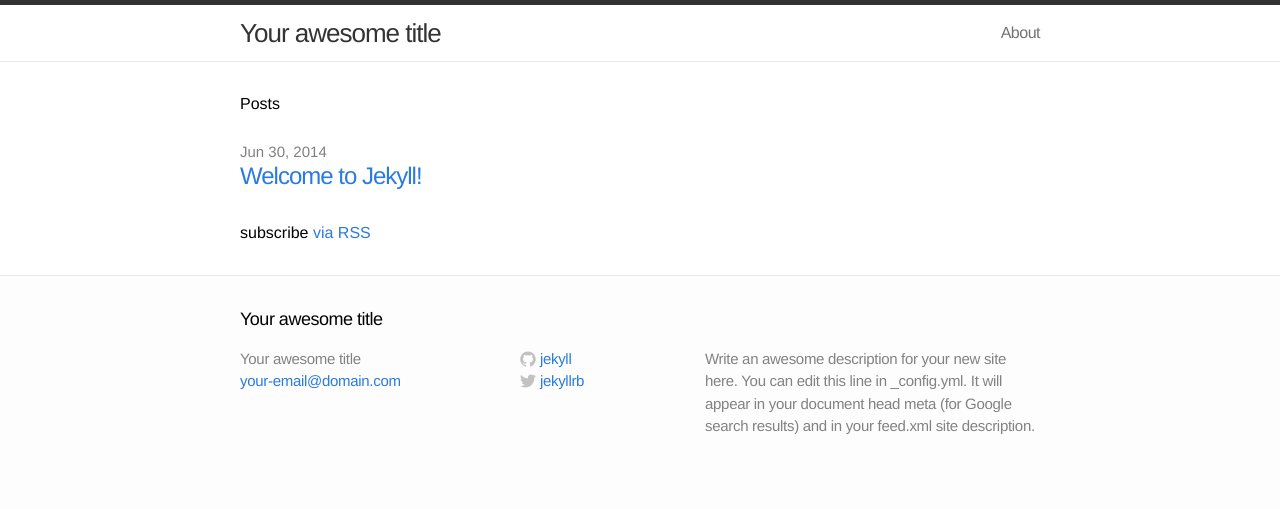
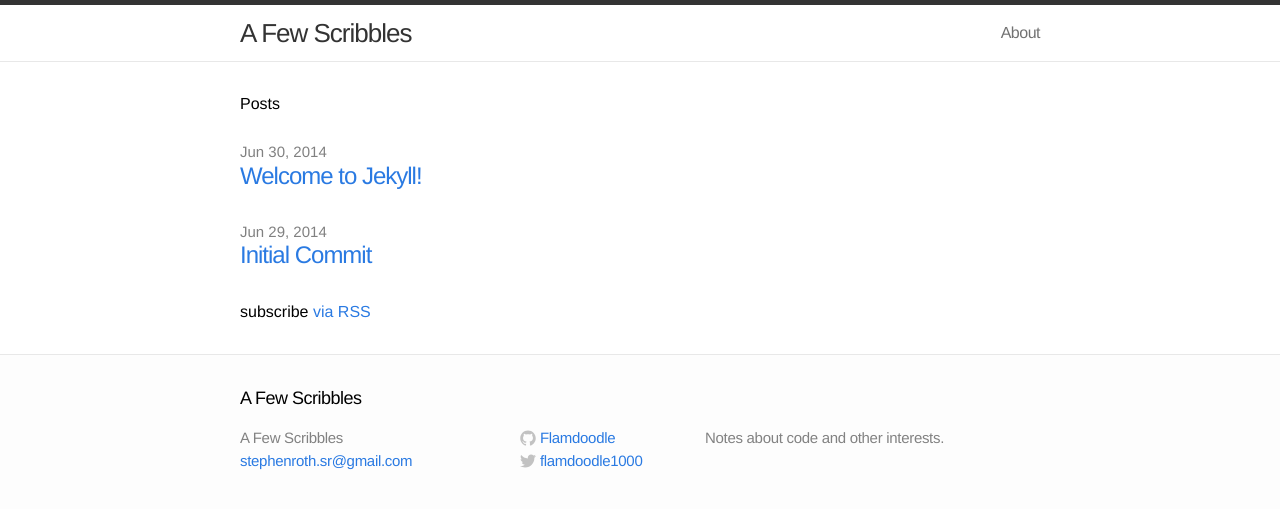
Before and after one commit to Flamdoodle/Flamdoodle.github.io, a Jekyll site: the page built from index.html, in a window 1280 px wide. Shown: the top 509 px of the page. Built offline with Jekyll 4.4.1, drawn with Linux system fonts in a browser that asks for light colours.

Commit message:
Add 'Initial Commit' post and change config.yml to hold personal info.

```diff
--- a/_config.yml
+++ b/_config.yml
@@ -1,11 +1,11 @@
 # Site settings
-title: Your awesome title
-email: your-email@domain.com
-description: "Write an awesome description for your new site here. You can edit this line in _config.yml. It will appear in your document head meta (for Google search results) and in your feed.xml site description."
+title: A Few Scribbles
+email: stephenroth.sr@gmail.com
+description: "Notes about code and other interests."
 baseurl: ""
 url: "http://yourdomain.com"
-twitter_username: jekyllrb
-github_username:  jekyll
+twitter_username: flamdoodle1000
+github_username:  Flamdoodle
 
 # Build settings
 markdown: kramdown
```
Also changed, not shown: _posts/2014-06-30-Initial-Commit.markdown (added, +14 -0 lines).
